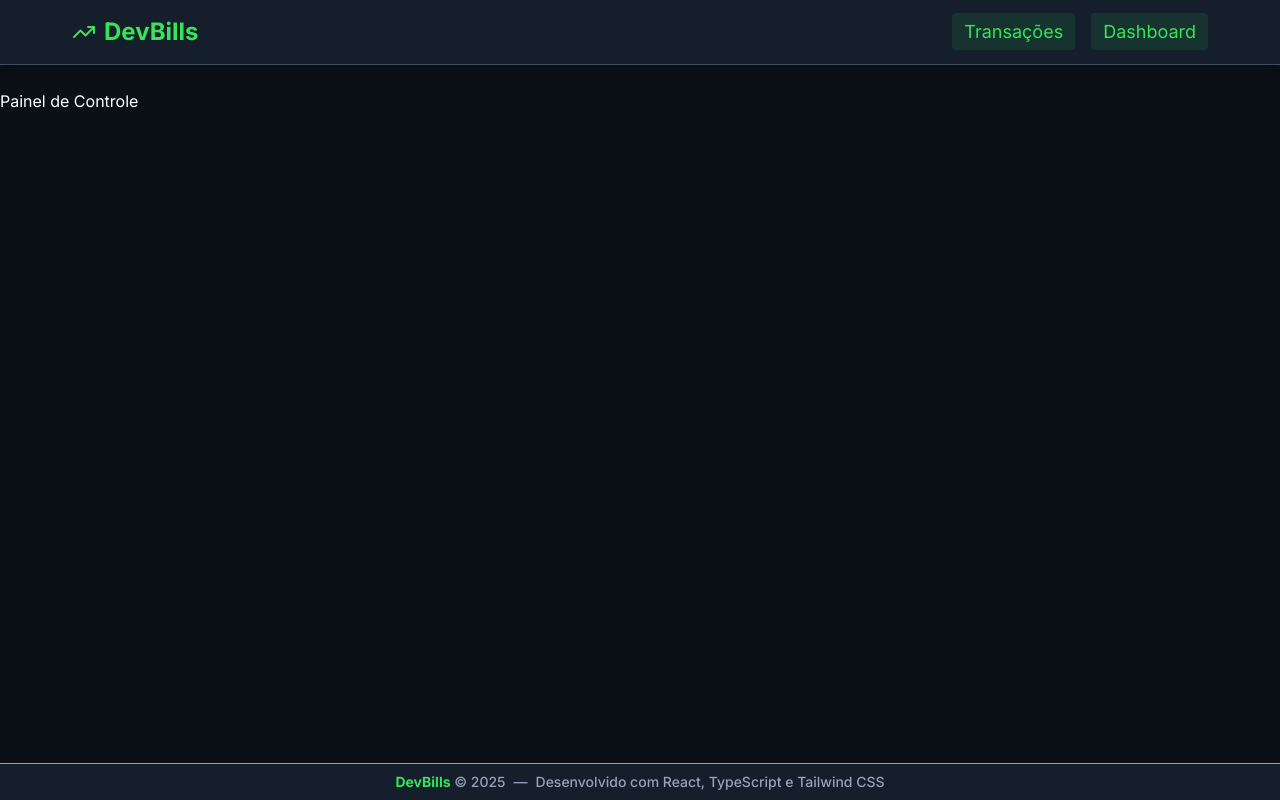
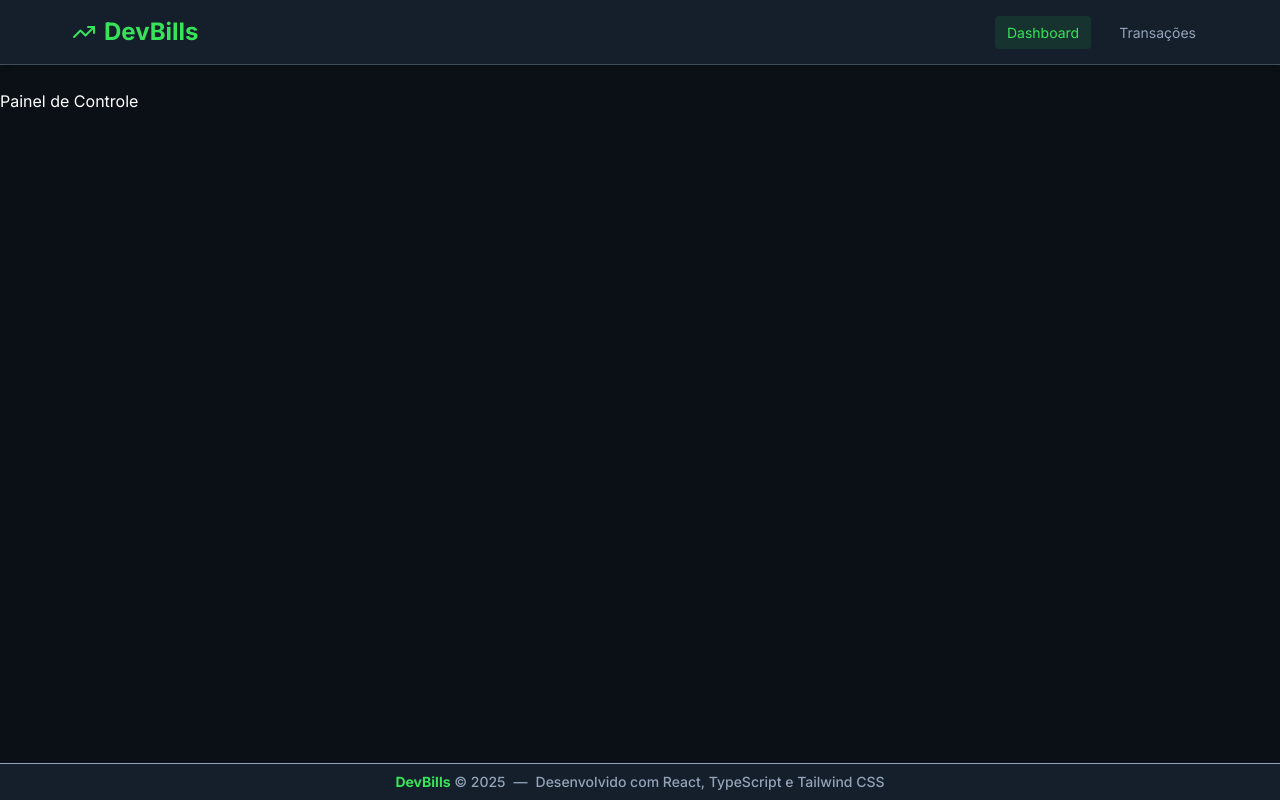
Before and after one commit to thallesrafaell/devbills, a React (Vite) app in the folder interface/: page /dashboard in a window 1280 px wide. Built offline with nearby package versions, Linux system fonts and the light colour scheme; no server answers.

Commit message:
feat: atualiza o componente Header para corrigir links de navegação e ajustar estilos

```diff
--- a/interface/src/components/header/index.tsx
+++ b/interface/src/components/header/index.tsx
@@ -1,11 +1,13 @@
 import { LogOutIcon, TrendingUp } from 'lucide-react';
 import { useNavigate } from 'react-router';
+import { useLocation } from 'react-router';
 
 import { useAuth } from '../../context/AuthContext';
 
 const Header = () => {
   const { authState, signOut } = useAuth();
   const navigate = useNavigate();
+  const location = useLocation();
   const handleSignOut = async () => {
     try {
       await signOut();
@@ -25,18 +27,18 @@ const Header = () => {
           <ul className="hidden md:flex space-x-4">
             <li>
               <a
-                href="#"
-                className="text-lg text-primary-500 py-2 px-3 bg-primary-500/10 rounded-sm hover:text-primary-500"
+                href="/dashboard"
+                className={`${location.pathname === '/dashboard' ? 'text-primary-500  bg-primary-500/10 rounded-sm' : 'text-gray-400'} text-sm py-2 px-3 rounded-sm hover:text-primary-500 transition-all duration-200`}
               >
-                Transações
+                Dashboard
               </a>
             </li>
             <li>
               <a
                 href="#"
-                className="text-lg text-primary-500 py-2 px-3 bg-primary-500/10 rounded-sm hover:text-primary-500"
+                className={`${location.pathname === '/transactions' ? 'text-primary-500  bg-primary-500/10 rounded-sm' : 'text-gray-400'} text-sm py-2 px-3 rounded-sm hover:text-primary-500 transition-all duration-200`}
               >
-                Dashboard
+                Transações
               </a>
             </li>
           </ul>
@@ -47,9 +49,9 @@ const Header = () => {
               <img
                 src={authState.user.photoURL || ''}
                 alt={authState.user.displayName || ''}
-                className="h-8 w-8 rounded-full"
+                className="h-7 w-7 rounded-full border-primary-500/60 border-1 object-cover"
               />
-              <span className="hidden md:block text-gray-600">
+              <span className="hidden md:block text-sm text-gray-600">
                 {authState.user.displayName}
               </span>
             </div>
```
